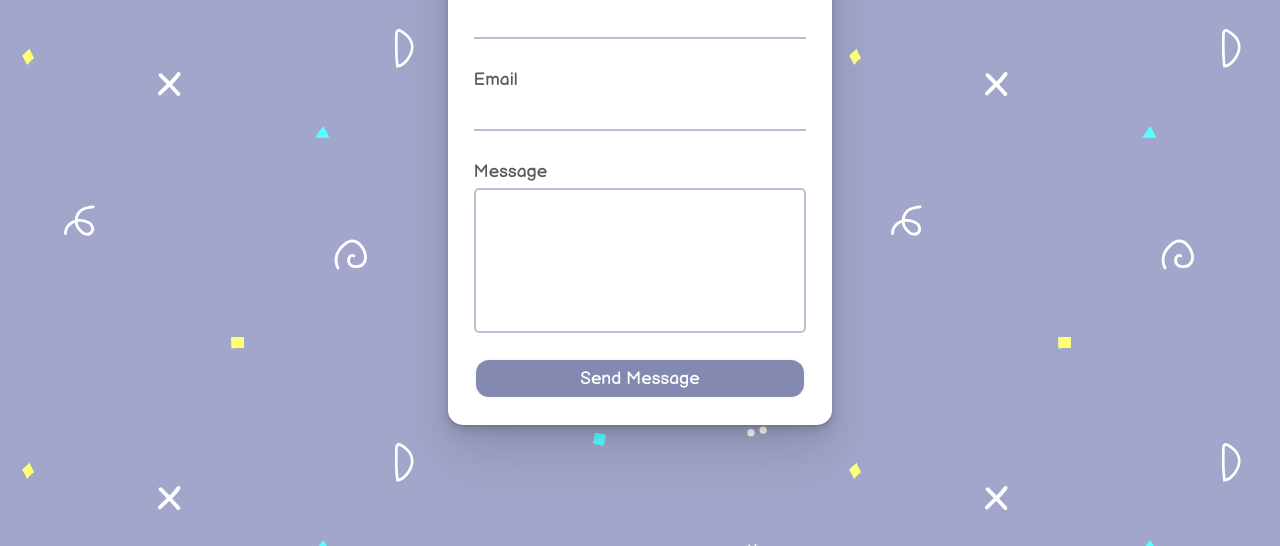
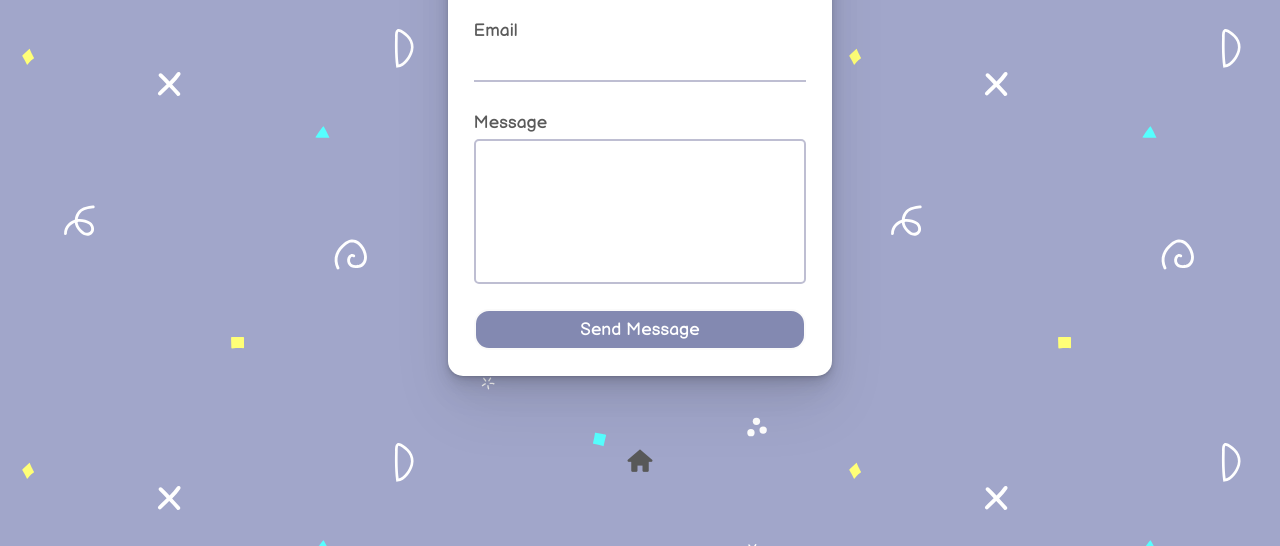
Before and after one commit to luciaraschetti/connect4, a plain HTML site: page contact.html in a window 1280 px wide. Shown: the part 254-800 px from the top of the page. Drawn offline with Linux system fonts and the light colour scheme.

Commit message:
C4: Add 'Home' icon

```diff
--- a/contact.html
+++ b/contact.html
@@ -24,6 +24,7 @@
                     <button id="submit" type="button">Send Message</button>
                 </form>
             </div>
+            <a class="icon" href="index.html">&#xe800;</a>
         </div>
     </body>
 </html>
--- a/css/contact.css
+++ b/css/contact.css
@@ -1,10 +1,16 @@
+@font-face {
+    font-family: 'home';
+    src: url('../icons/home.eot?#iefix') format('embedded-opentype'),
+         url('../icons/home.ttf'),
+         url('../icons/home.eot');
+}
+
 #contact {
     display: flex;
     flex-direction: column;
     align-items: center;
     justify-content: center;
     min-width: 30vw;
-    min-height: 100vh;
 }
 
 form {
@@ -91,6 +97,20 @@ textarea:focus,
     border: 2px solid #5e346d;
 }
 
+.icon {
+    font-family: 'home';
+    font-size: 1.5rem;
+    color: #585858;
+    text-decoration: none;
+    transition: 0.3s;
+}
+
+.icon:hover {
+    font-size: 1.7rem;
+    color: #414141;
+    transition: 0.3s;
+}
+
 .error {
     background-color: #b85e5e !important;
 }
--- a/css/master.css
+++ b/css/master.css
@@ -7,7 +7,7 @@ body {
     display: flex;
     flex-direction: column;
     align-items: center;
-    justify-content: center;
+    justify-content: space-evenly;
     min-height: 100vh;
     background: url(../img/Confetti-Doodles.svg) center;
 }
```
Also changed, not shown: icons/home.ttf (added), 1 other file.
